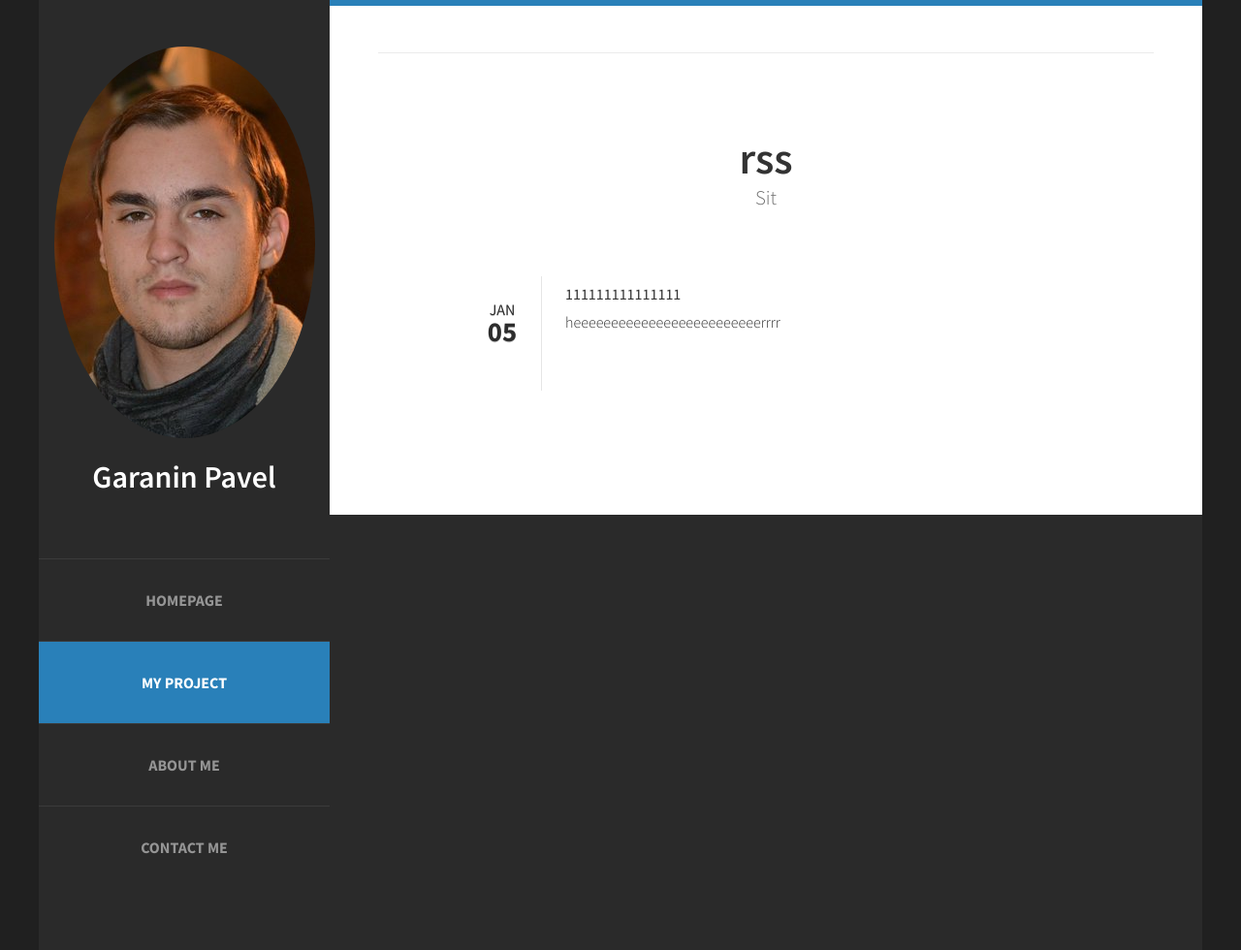
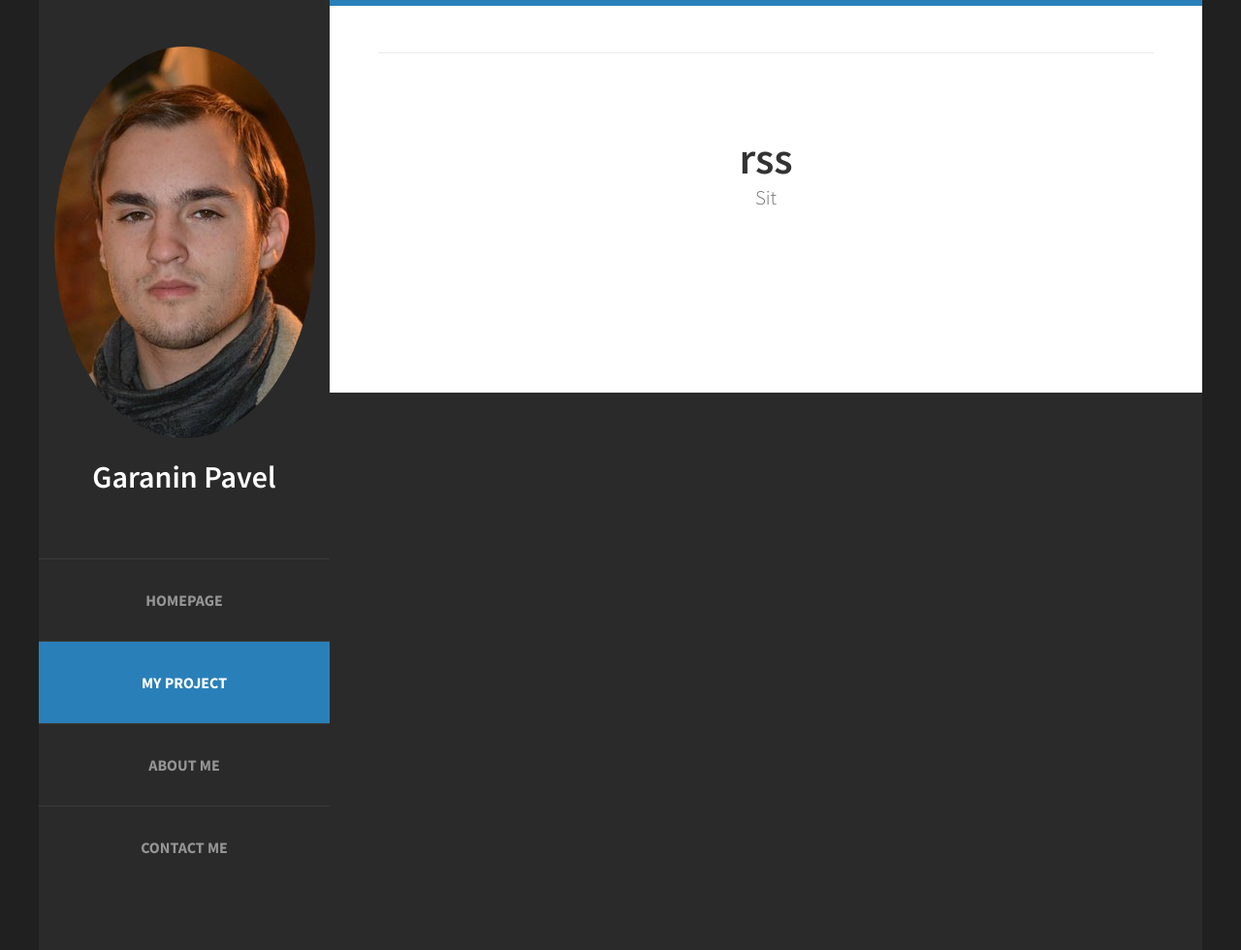
Before and after one commit to Loki69/python-resume, a Django app: page /projects/ in a window 1280 px wide. Shown: the whole page at 97% size. Run offline with Django 3.2, Linux system fonts and the light colour scheme.

Commit message:
delete unused li

```diff
--- a/template/reuse_block/news.html
+++ b/template/reuse_block/news.html
@@ -5,11 +5,7 @@
         <span class="byline">Sit </span>
     </div>
     <ul class="style1">
-        <li class="first">
-            <p class="date"><a href="#">Jan<b>05</b></a></p>
-            <h3>111111111111111</h3>
-            <p><a href="#">heeeeeeeeeeeeeeeeeeeeeeeeerrrr</a></p>
-        </li>
+
         {% for project in projects%}
         <li>
             <p class="date"><a href="#">{{project.publishe|date:"b" }}<b>{{project.publishe|date:"d" }}</b></a></p>
```
